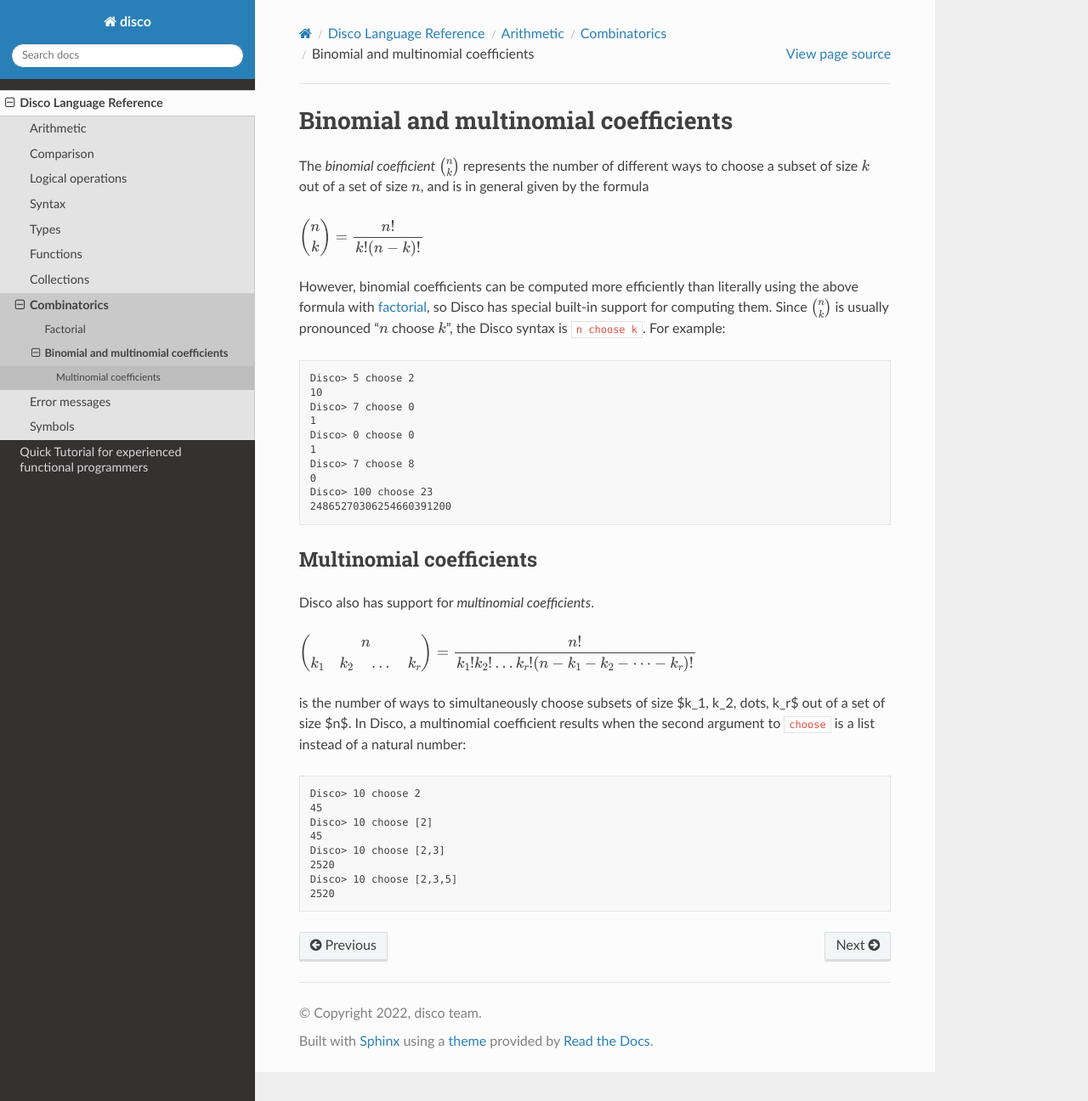
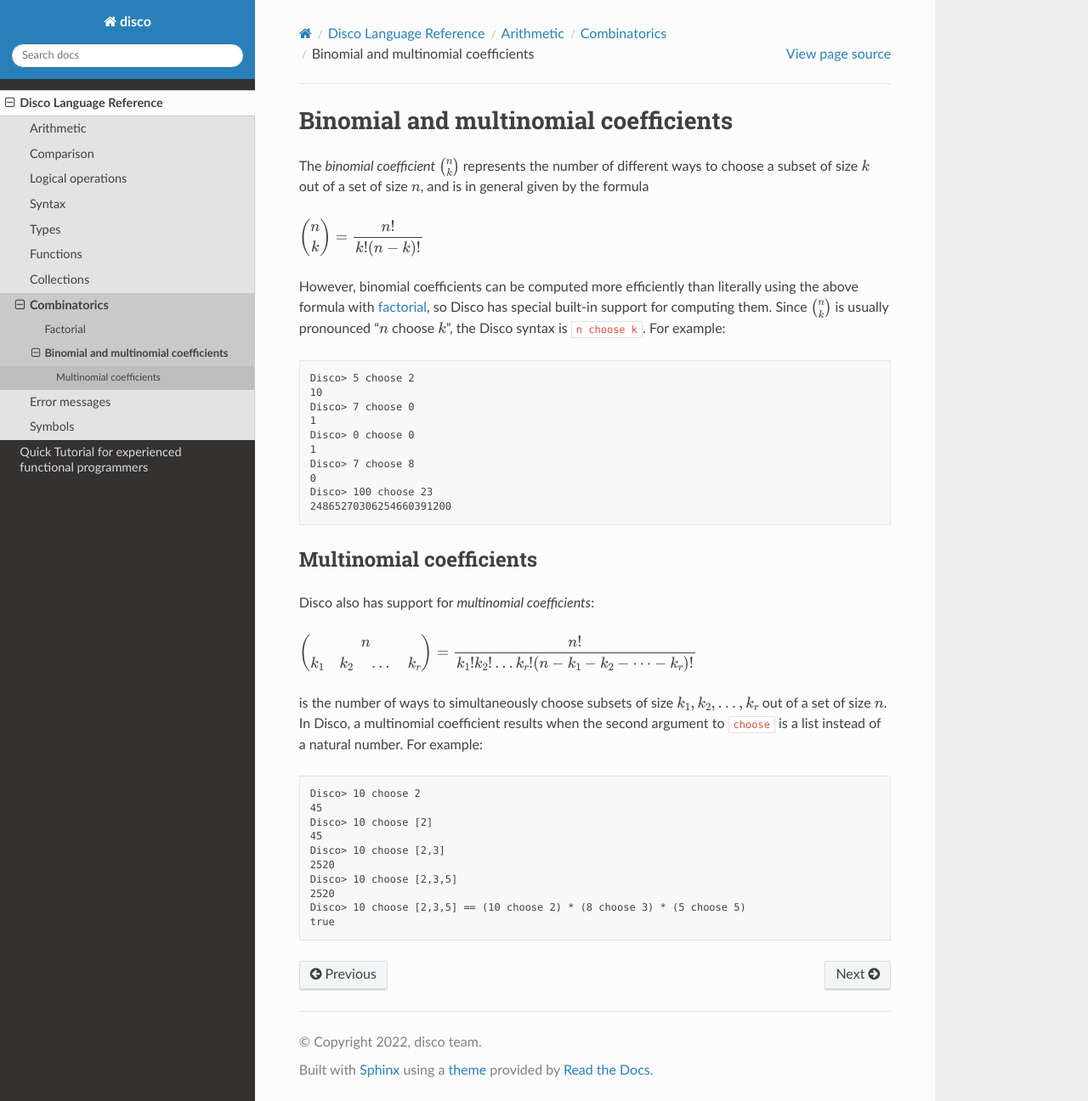
Before and after one commit to disco-lang/disco, a Sphinx documentation site: the page built from docs/reference/binomial.rst, in a window 1280 px wide and 1296 px high. Shown: the whole window at 85% size. Built offline with Sphinx 7.4.7 and the Read the Docs theme 2.0.0, drawn with Linux system fonts in a browser that asks for light colours; pages that are not in the unit, such as notebooks, are missing from menus.

Commit message:
update multinomial coefficients

```diff
--- a/docs/reference/binomial.rst
+++ b/docs/reference/binomial.rst
@@ -29,14 +29,14 @@
 Multinomial coefficients
 ------------------------
 
-Disco also has support for *multinomial coefficients*.
+Disco also has support for *multinomial coefficients*:
 
 :math:`\displaystyle \binom{n}{k_1 \quad k_2 \quad \dots \quad k_r} = \frac{n!}{k_1! k_2! \dots k_r! (n - k_1 - k_2 - \dots - k_r)!}`
 
-is the number of ways to simultaneously choose subsets of size $k_1,
-k_2, \dots, k_r$ out of a set of size $n$.  In Disco, a multinomial
+is the number of ways to simultaneously choose subsets of size :math:`k_1,
+k_2, \dots, k_r` out of a set of size :math:`n`.  In Disco, a multinomial
 coefficient results when the second argument to ``choose`` is a list
-instead of a natural number:
+instead of a natural number.  For example:
 
 ::
 
@@ -48,3 +48,5 @@
    2520
    Disco> 10 choose [2,3,5]
    2520
+   Disco> 10 choose [2,3,5] == (10 choose 2) * (8 choose 3) * (5 choose 5)
+   true
```
